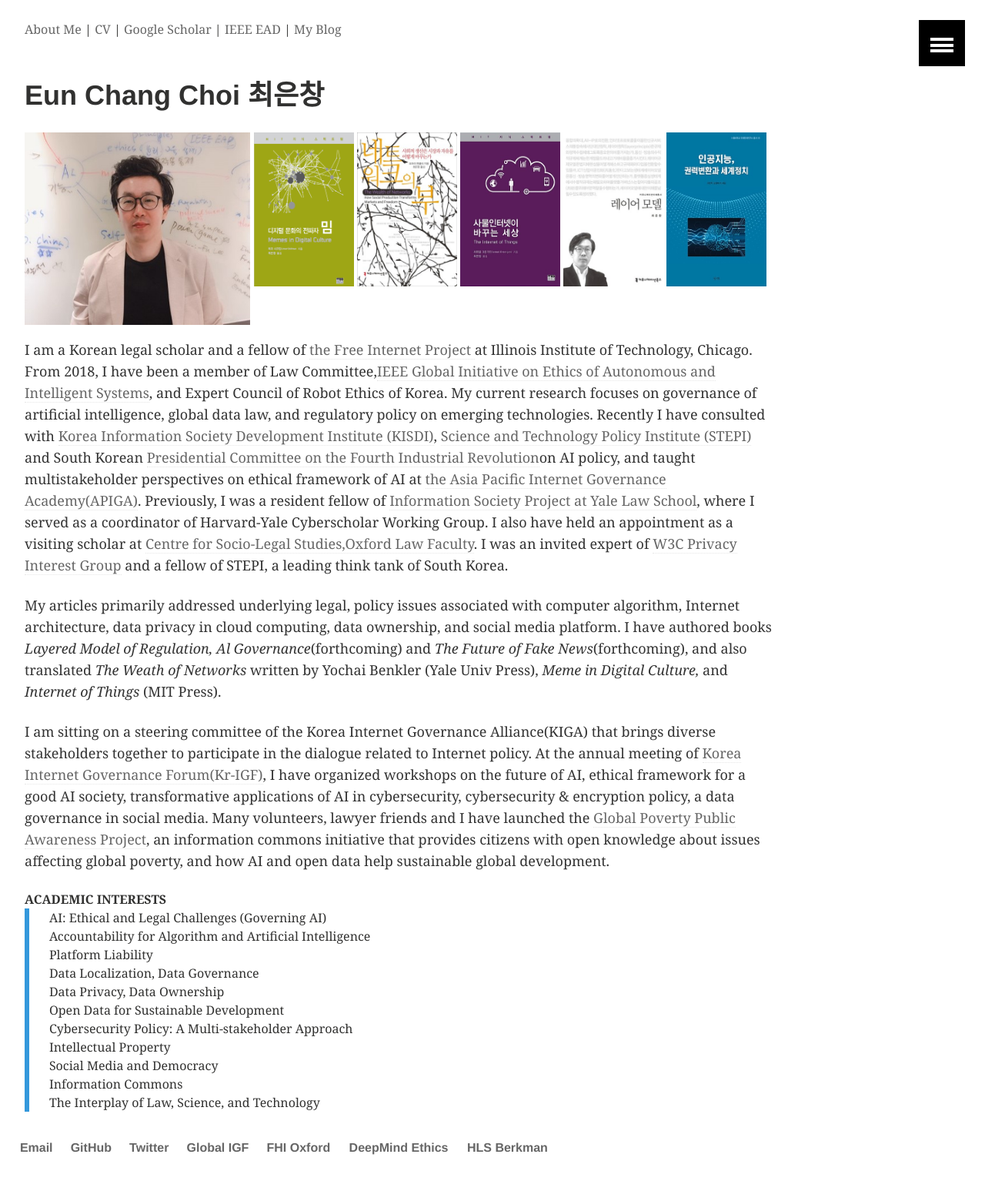
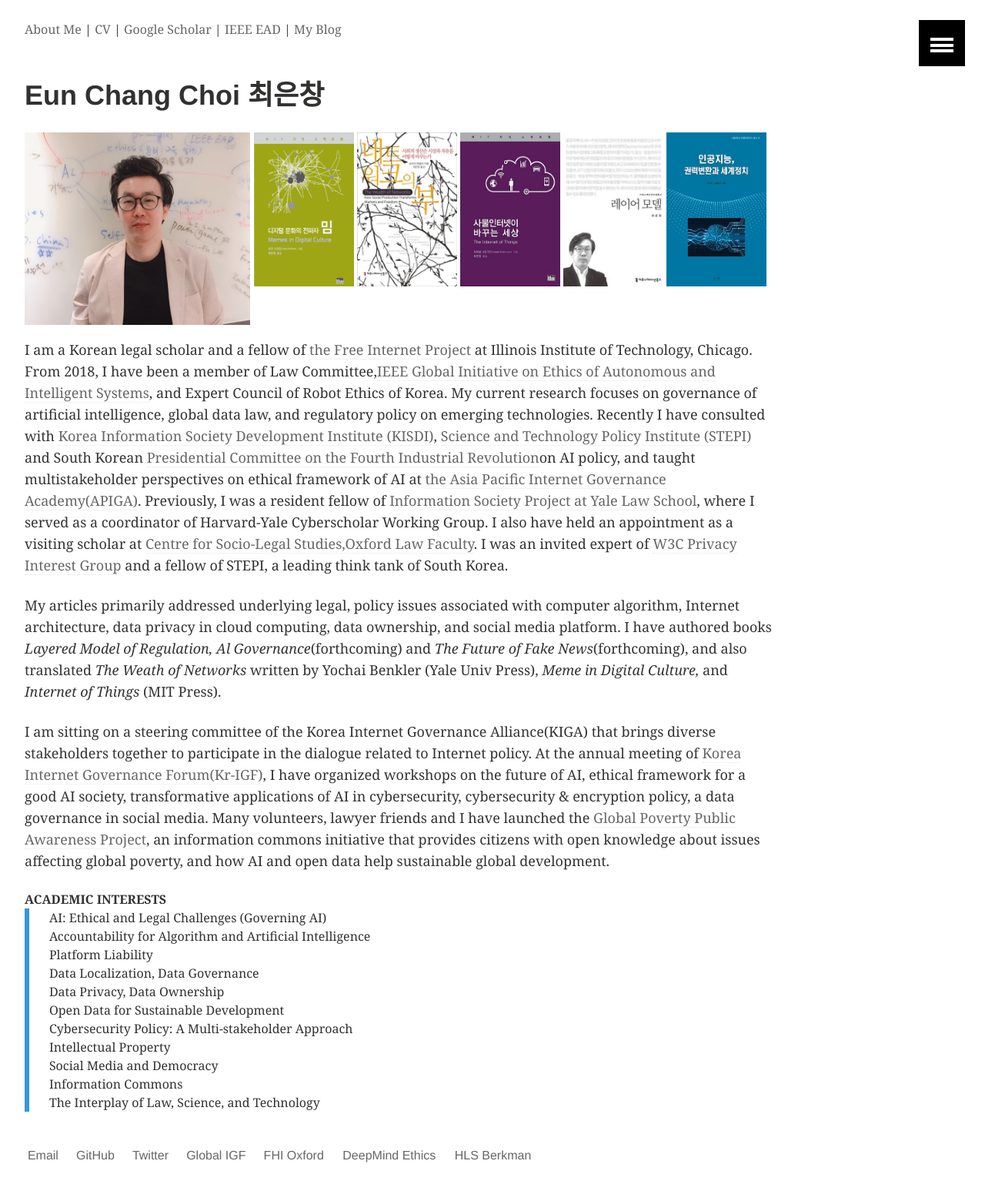
Before and after one commit to eunchangchoi/eunchangchoi.github.io, a Jekyll site: the page built from index.md, in a window 1280 px wide. Shown: the whole page at 77% size. Built offline with Jekyll 4.4.1, drawn with Linux system fonts in a browser that asks for light colours.

Commit message:
Update main.scss

```diff
--- a/css/main.scss
+++ b/css/main.scss
@@ -34,7 +34,7 @@ h4 { font-size: 0.6em; }
 /*
    Global
    ========================================================================== */
-nav ul, footer ul { font-size: 1em; font-family: 'Helvetica', 'Arial', 'Sans-Serif'; padding: 0px; list-style: none; font-weight: bold; }
+nav ul, footer ul { font-size: 1em; font-family: 'Helvetica', 'Arial', 'Sans-Serif'; padding: 10px; list-style: none; font-weight: Gerogia; }
 nav ul li, footer ul li { display: inline; margin-right: 20px; }
 
 @import "mixins";
```
